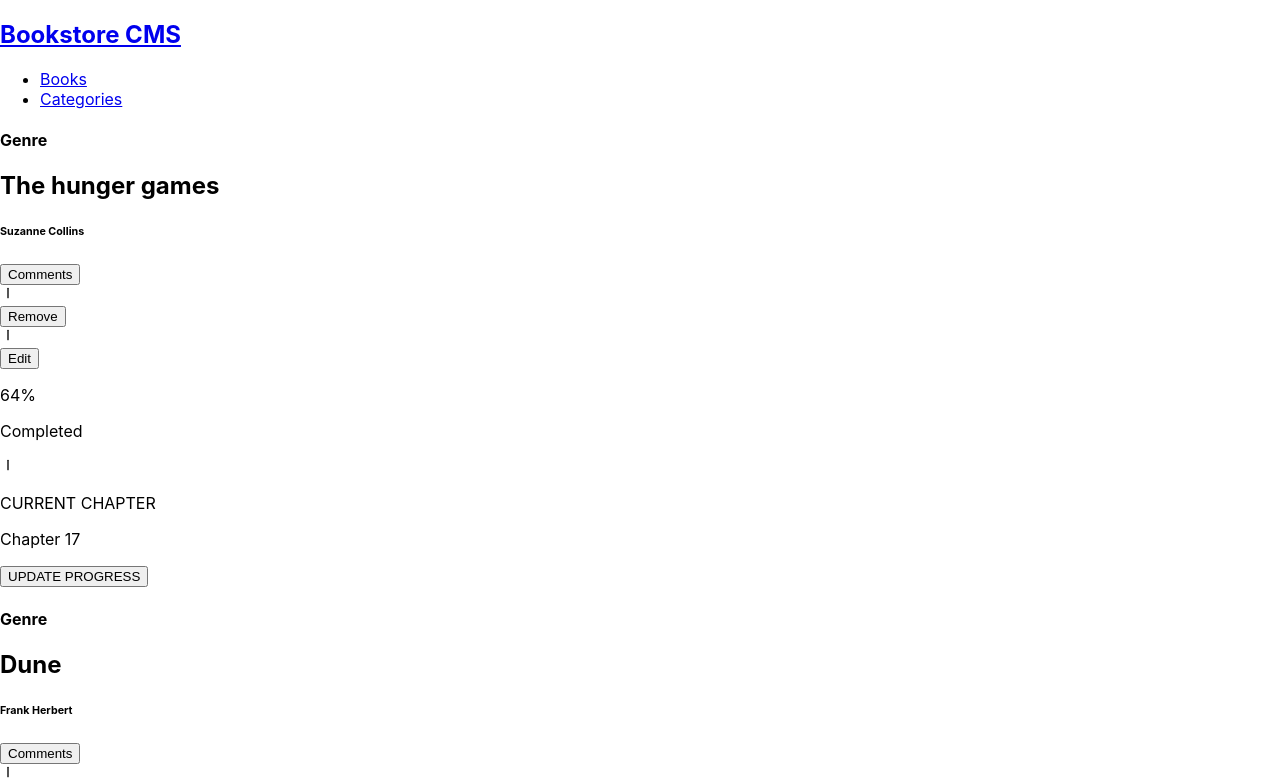
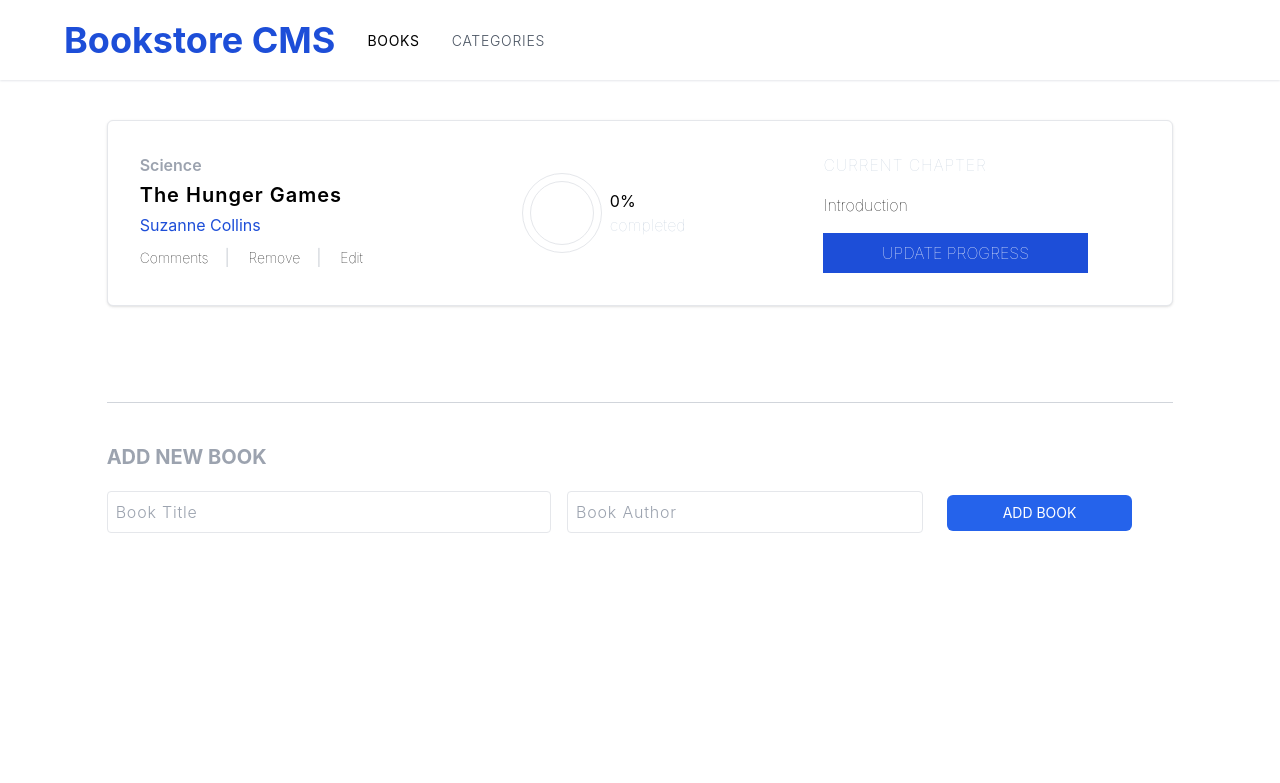
Before and after one commit to Recillah-Khamala/BookStore, a React (Create React App) app: page / in a window 1280 px wide. Shown: the top 783 px of the page. Built offline with nearby package versions, Linux system fonts and the light colour scheme.

Commit message:
Install Tailwind CSS and Rearrange the book UI

```diff
--- a/package.json
+++ b/package.json
@@ -40,15 +40,18 @@
     ]
   },
   "devDependencies": {
+    "autoprefixer": "^10.4.13",
     "eslint": "^8.2.0",
     "eslint-config-airbnb": "^18.2.1",
     "eslint-plugin-import": "^2.25.3",
     "eslint-plugin-jsx-a11y": "^6.5.1",
     "eslint-plugin-react": "^7.28.0",
     "eslint-plugin-react-hooks": "^4.3.0",
+    "postcss": "^8.4.18",
     "stylelint": "^13.13.1",
     "stylelint-config-standard": "^21.0.0",
     "stylelint-csstree-validator": "^1.9.0",
-    "stylelint-scss": "^3.21.0"
+    "stylelint-scss": "^3.21.0",
+    "tailwindcss": "^3.2.2"
   }
 }
--- /dev/null
+++ b/postcss.config.js
@@ -0,0 +1,6 @@
+module.exports = {
+  plugins: {
+    tailwindcss: {},
+    autoprefixer: {},
+  },
+}
--- a/src/components/Book.jsx
+++ b/src/components/Book.jsx
@@ -1,69 +1,17 @@
 import React from 'react';
-import { TbMinusVertical } from 'react-icons/tb';
 
-import PropTypes from 'prop-types';
-
-function Book(props) {
-  const { title, author } = props;
+const Book = (data) => {
+  const { info } = data;
+  const { title, author } = info;
 
   return (
-    <div className="book">
-      <div className="book-content">
-        <div className="book-info">
-          <h4 className="book-category">Genre</h4>
-          <h2 className="book-title">{title}</h2>
-          <h6 className="book-author">{author}</h6>
-          <div className="action-buttons">
-            <button className="button-outline" type="button">
-              Comments
-            </button>
-            <div>
-              <TbMinusVertical />
-            </div>
-            <button className="button-outline" type="button">
-              Remove
-            </button>
-            <div>
-              <TbMinusVertical />
-            </div>
-            <button className="button-outline" type="button">
-              Edit
-            </button>
-          </div>
-        </div>
-        <div className="progress-container">
-          <div className="circular-progress-container">
-            <div className="circular-progress" />
-          </div>
-          <div className="progress-stat">
-            <div>
-              <p className="percentage-complete">64%</p>
-              <p className="completed">Completed</p>
-            </div>
-            <div className="progress-divider">
-              <TbMinusVertical />
-            </div>
-          </div>
-          <div className="current-chapter-container">
-            <div>
-              <p className="current-chapter-label">CURRENT CHAPTER</p>
-              <p className="current-chapter">Chapter 17</p>
-            </div>
-            <div>
-              <button type="button" className="primary-button">
-                UPDATE PROGRESS
-              </button>
-            </div>
-          </div>
-        </div>
-      </div>
+    <div className="flex flex-col gap-1">
+      <h2 className="text-xl font-semibold tracking-wider capitalize">
+        {title}
+      </h2>
+      <h6 className="text-blue-700 font-normal capitalize">{author}</h6>
     </div>
   );
-}
-
-Book.propTypes = {
-  title: PropTypes.string.isRequired,
-  author: PropTypes.string.isRequired,
 };
 
 export default Book;
--- a/src/components/Books.jsx
+++ b/src/components/Books.jsx
@@ -1,31 +1,88 @@
+import React, { useState } from 'react';
 import { v4 as uuidv4 } from 'uuid';
 import Book from './Book';
 import Form from './Form';
 
 const Books = () => {
-  const bookSamples = [
+  const [bookSamples] = useState([
     {
       id: uuidv4(),
+      category: 'science',
       title: 'The hunger games',
       author: 'Suzanne Collins',
     },
-    {
-      id: uuidv4(),
-      title: 'Dune',
-      author: 'Frank Herbert',
-    },
-    {
-      id: uuidv4(),
-      title: 'Capital in the Twenty-First Century',
-      author: 'Suzanne Collins',
-    },
-  ];
+  ]);
 
   return (
-    <div className="Container">
-      {bookSamples.map((book) => (
-        <Book key={book.id} title={book.title} author={book.author} />
-      ))}
+    <div className="flex flex-col gap-4 py-10">
+      <div className="w-full">
+        {bookSamples.length > 0
+          && bookSamples.map((book) => {
+            const {
+              id, title, author, category,
+            } = book;
+            return (
+              <div
+                key={id}
+                className="w-11/12 lg:w-10/12 mx-auto bg-white shadow border p-8 flex gap-5 rounded-md mb-20"
+              >
+                <div className="flex flex-col gap-2 w-1/3">
+                  <div className="flex flex-col gap-1">
+                    <div className="text-gray-400 text-base capitalize font-semibold">{category}</div>
+                    <Book info={{ title, author }} />
+                  </div>
+                  <ul className="flex gap-1 lg:gap-4 items-center w-8/12 lg:w-full">
+                    <li>
+                      <button type="button" className="text-sm font-thin">
+                        Comments
+                      </button>
+                    </li>
+                    <li className="w-2 text-gray-300">|</li>
+                    <li>
+                      <button type="button" className="text-sm font-thin">
+                        Remove
+                      </button>
+                    </li>
+                    <li className="w-2 text-gray-300">|</li>
+                    <li>
+                      <button type="button" className="text-sm font-thin">
+                        Edit
+                      </button>
+                    </li>
+                  </ul>
+                </div>
+                <div className="w-2/3 flex gap-5">
+                  {/* Book Status */}
+                  <div className="block lg:flex gap-2 justify-center items-center w-1/2">
+                    <div className="outer border rounded-full w-20 h-20 justify-center flex items-center mx-auto lg:mx-0">
+                      <div className="inner w-16 h-16 rounded-full border" />
+                    </div>
+                    <div className="block mx-auto w-1/2 lg:mx-0">
+                      <p className="text-base text-center lg:text-left">0%</p>
+                      <span className="text-slate-300 font-thin text-center lg:text-right">
+                        completed
+                      </span>
+                    </div>
+                  </div>
+                  {/* Book progress */}
+                  <div className="flex flex-col gap-4 b0rder-r border-gray-300 w-1/2">
+                    <span className="text-slate-300 uppercase font-thin tracking-wider">
+                      Current Chapter
+                    </span>
+                    <p className="font-thin">Introduction</p>
+                    <button
+                      type="button"
+                      className="bg-blue-700 uppercase text-xs lg:text-base font-thin p-2 text-white w-full lg:w-10/12"
+                    >
+                      update progress
+                    </button>
+                  </div>
+                </div>
+              </div>
+            );
+          })}
+      </div>
+      {/* Form */}
       <Form />
     </div>
   );
--- a/src/components/Categories.jsx
+++ b/src/components/Categories.jsx
@@ -1,8 +1,13 @@
 import React from 'react';
 
 const Categories = () => (
-  <div className="container">
-    <button type="button">Check status</button>
+  <div className="justify-center flex items-center">
+    <button
+      type="button"
+      className="bg-blue-700 text-white tracking-widest font-normal px-16 py-4 my-12 rounded-lg uppercase"
+    >
+      Check status
+    </button>
   </div>
 );
 
--- a/src/components/Form.jsx
+++ b/src/components/Form.jsx
@@ -1,27 +1,27 @@
 import React from 'react';
 
 const Form = () => (
-  <section>
-    <h2 className="form-title">ADD NEW BOOK</h2>
-    <form className="add-form">
+  <section className="w-10/12 mx-auto border-t border-t-gray-300 pt-10 ">
+    <h2 className="text-xl font-bold text-gray-400 block uppercase">
+      add new book
+    </h2>
+    <form action="#" className="pt-5">
       <input
-        className="input title-input"
+        className="w-5/12 p-2 border rounded mr-4 font-light capitalize tracking-wider"
         placeholder="Book title"
         type="text"
         required
       />
       <input
-        className="input author-input"
+        className="w-4/12 p-2 border rounded mr-4 font-light capitalize tracking-wider"
         placeholder="Book author"
         type="text"
         required
       />
-      <select className="input category-input">
-        <option value="Action">Action</option>
-        <option value="Science Fiction">Science Fiction</option>
-        <option value="Economy">Economy</option>
-      </select>
-      <button type="submit" className="primary-button-big">
+      <button
+        type="submit"
+        className="py-2 px-14 rounded-md text-sm ml-2 bg-blue-600 text-white uppercase"
+      >
         ADD BOOK
       </button>
     </form>
--- a/src/components/Navigation.js
+++ b/src/components/Navigation.js
@@ -1,24 +1,32 @@
 import React from 'react';
 import { Link } from 'react-router-dom';
 
-function Navigation() {
-  return (
-    <header>
-      <nav>
-        <h1 className="nav-brand">
+const Navigation = () => (
+  <header className="flex justify-between items-center px-10 lg:px-16 py-5 shadow-sm shadow-gray-200">
+    <nav className="flex items-center gap-6 lg:gap-8">
+      <h1 className="text-3xl lg:text-4xl text-blue-700 font-bold">
         <Link to="/">Bookstore CMS</Link>
       </h1>
-        <ul className="nav-links">
+      <ul className="flex gap-8">
         <li>
-            <Link to="/">Books</Link>
+          <Link
+            to="/"
+            className="font-normal text-sm uppercase tracking-wider"
+          >
+            Books
+          </Link>
         </li>
         <li>
-            <Link to="/categories">Categories</Link>
+          <Link
+            to="/categories"
+            className="font-light text-gray-600 text-sm uppercase tracking-wider"
+          >
+            Categories
+          </Link>
         </li>
       </ul>
     </nav>
   </header>
 );
-}
 
 export default Navigation;
--- a/src/index.css
+++ b/src/index.css
@@ -1,3 +1,7 @@
+@tailwind base;
+@tailwind components;
+@tailwind utilities;
+
 body {
   margin: 0;
   font-family: -apple-system, BlinkMacSystemFont, 'Segoe UI', 'Roboto', 'Oxygen',
--- /dev/null
+++ b/tailwind.config.js
@@ -0,0 +1,10 @@
+/** @type {import('tailwindcss').Config} */
+module.exports = {
+  content: [
+    "./src/**/*.{js,jsx,ts,tsx}",
+  ],
+  theme: {
+    extend: {},
+  },
+  plugins: [],
+}
```
Also changed, not shown: 1 other file (tests, documents, lock files or other folders). Lines whose indentation alone changed are shown as unchanged.
